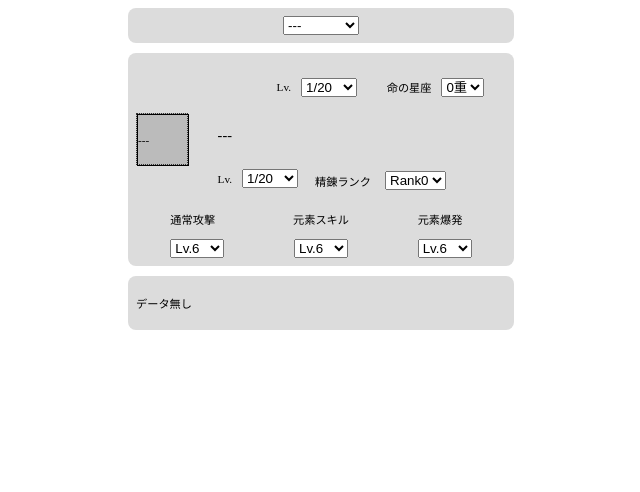
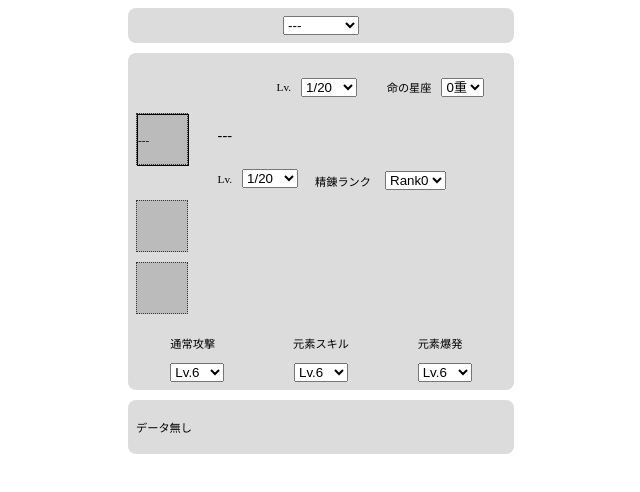
Before and after one commit to Spicy-Cottoncandy/g-calculator, a React (Create React App) app: page / in a window 1280 px wide. Shown: the top 492 px of the page, without its empty margins (327-967 px from the left). Built offline with nearby package versions, Linux system fonts and the light colour scheme.

Commit message:
聖遺物を追加。

```diff
--- a/src/App.jsx
+++ b/src/App.jsx
@@ -71,6 +71,8 @@ export const App = () => {
       characterStatus: newCharacterStatus,
       weaponStatus: newWeaponStatus
     });
+    //Gridが表示される可能性があるので一律非表示
+    setWeaponImageGridDisplay(false);
   };
 
   /**
@@ -150,6 +152,7 @@ export const App = () => {
       },
       weaponStatus: newWeaponStatus
     });
+    //Gridが表示される可能性があるので一律非表示
     setWeaponImageGridDisplay(false);
   };
 
@@ -311,7 +314,13 @@ export const App = () => {
               itemId={calculationBase.weapon.id}
               onClick={onClickWeaponImage}
             />
-            <div className={weaponImageGridDisplay ? "WeaponImageGrid" : "WeaponImageGrid NoDisplay"}>
+            <div
+              className={
+                weaponImageGridDisplay && characters[calculationBase.character.id]?.weaponType
+                  ? "WeaponImageGrid"
+                  : "WeaponImageGrid NoDisplay"
+              }
+            >
               <WeaponImageGrid
                 weaponType={characters[calculationBase.character.id]?.weaponType || null}
                 display={weaponImageGridDisplay}
@@ -345,6 +354,11 @@ export const App = () => {
             </div>
           </div>
         </div>
+        <div className="ArtifactArea">
+          <div className="ArtifactSet1" />
+          <div className="ArtifactSet2" />
+        </div>
+
         <div className="TalentsLevelArea">
           <TalentsLevel talentsLevel={calculationBase.talentsLevel} onChange={onChangeTalensLevel} />
         </div>
--- a/src/components/Weapon.jsx
+++ b/src/components/Weapon.jsx
@@ -34,7 +34,7 @@ const refiningRanks = [
 export const WeaponImage = (props) => {
   const { text, itemId, onClick } = props;
   return (
-    <div className="SelectItem" onClick={onClick}>
+    <div className="SelectedItem" onClick={onClick}>
       <p>{itemId !== null ? text : "指定なし"}</p>
     </div>
   );
--- a/src/styles.css
+++ b/src/styles.css
@@ -14,6 +14,7 @@ body {
   text-align: center;
 }
 
+/* Character -----------------------------------------*/
 .CharacterHeader {
   font-size: 0.7rem;
   background-color: #dcdcdc;
@@ -54,6 +55,7 @@ body {
   gap: 8%;
 }
 
+/* Weapon ---------------------------------*/
 .WeaponArea {
   display: flex;
   flex-direction: row;
@@ -71,9 +73,6 @@ body {
 .WeaponImage img {
   width: auto;
   height: 50px;
-}
-
-.WeaponSetting {
 }
 
 .WeaponText,
@@ -97,6 +96,16 @@ body {
 
 .WeaponItems > .WeaponRank > p {
   width: 60px;
+}
+
+/* Artifact --------------------------------*/
+.ArtifactArea > div {
+  width: 50px;
+  height: 50px;
+  background-color: #bbbbbb;
+  border: 1px dotted #333333;
+  z-index: 10;
+  margin-bottom: 10px;
 }
 
 .StatusContainer {
@@ -151,7 +160,7 @@ body {
 }
 
 /*  Grid ------------------------- */
-.SelectItem {
+.SelectedItem {
   display: flex;
   align-items: center;
   border-style: solid;
```
Also changed, not shown: src/data/artifact/artifacts.js (added).
